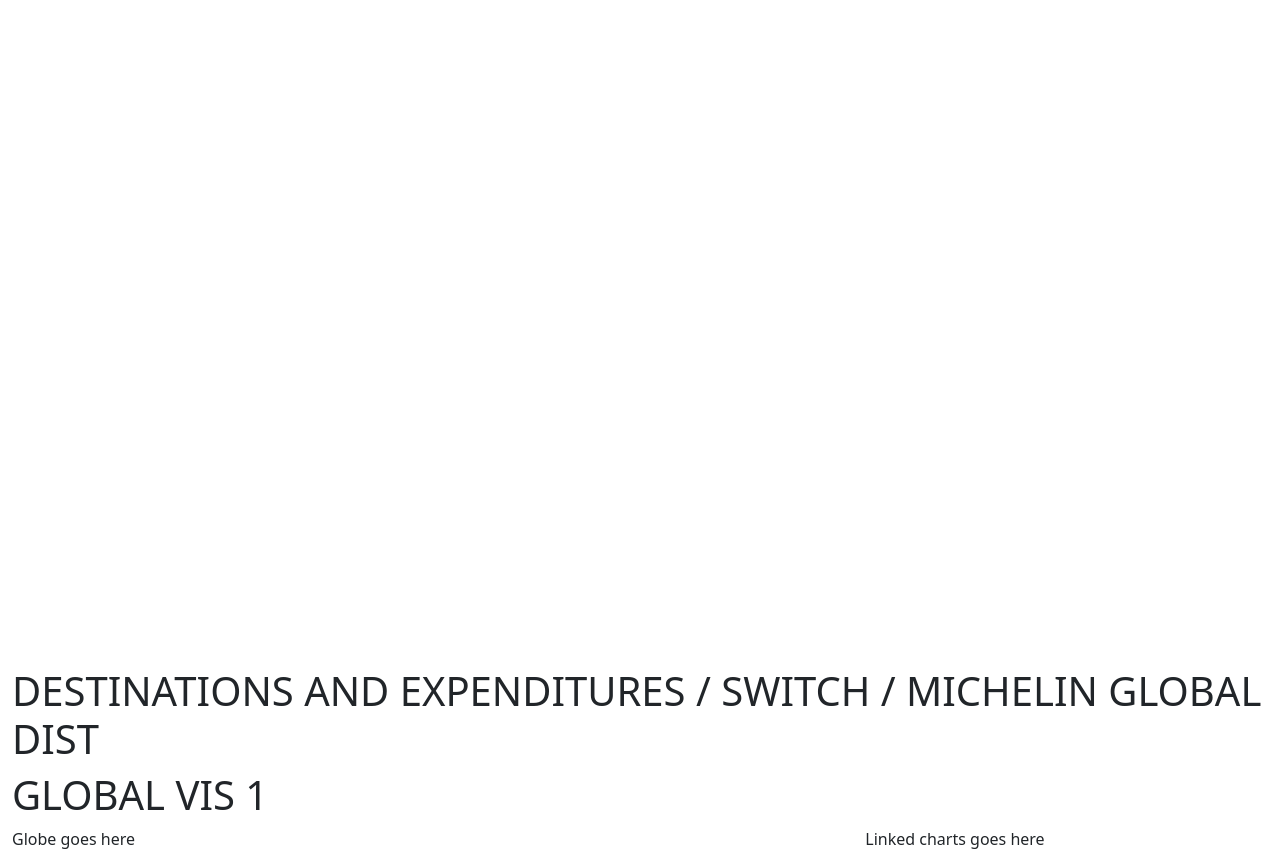
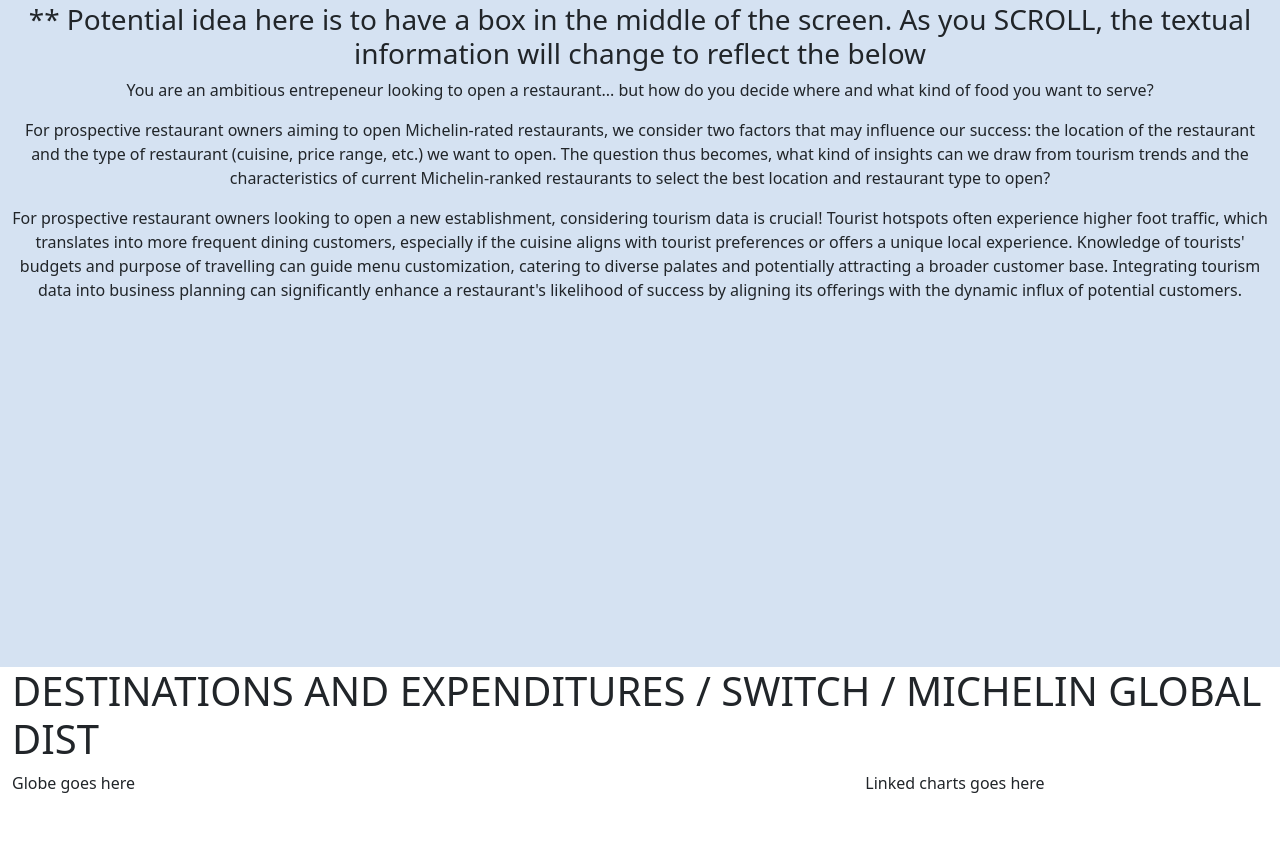
Before and after one commit to cinmeow/cs171_project, a plain HTML site: page index.html in a window 1280 px wide. Shown: the part 933-1800 px from the top of the page. Drawn offline with nearby package versions, Linux system fonts and the light colour scheme; a web font is replaced by a local one.

Commit message:
added random stuff

```diff
--- a/css/style.css
+++ b/css/style.css
@@ -20,3 +20,10 @@
     color: gainsboro;
     font-size: xxx-large;
 }
+
+#proj_intro {
+    padding-top: 10vh;
+    display: inline-block;
+    background-color: #D5E2F2;
+    text-align: center;
+}
--- a/index.html
+++ b/index.html
@@ -29,17 +29,31 @@
 		<!-- PROJECT INTRO INFO -->
 		<div class="container-fluid vh-100" id="proj_intro">
 			<h1> PROJECT INTRO INFO </h1>
+			<h3> ** Potential idea here is to have a box in the middle of the screen. As you SCROLL, the textual information will change to reflect the below</h3>
+			<p>
+				You are an ambitious entrepeneur looking to open a restaurant... but how do you decide where and what kind of food you want to serve?
+			</p>
+			<p>
+				For prospective restaurant owners aiming to open Michelin-rated restaurants, we consider two factors that may influence our success: the location of the restaurant and the type of restaurant (cuisine, price range, etc.) we want to open.
+				The question thus becomes, what kind of insights can we draw from tourism trends and the characteristics of current Michelin-ranked restaurants to select the best location and restaurant type to open?
+			</p>
+			<p>
+				For prospective restaurant owners looking to open a new establishment, considering tourism data is crucial!
+				Tourist hotspots often experience higher foot traffic, which translates into more frequent dining customers, especially if the cuisine aligns with tourist preferences or offers a unique local experience.
+				Knowledge of tourists' budgets and purpose of travelling can guide menu customization, catering to diverse palates and potentially attracting a broader customer base.
+				Integrating tourism data into business planning can significantly enhance a restaurant's likelihood of success by aligning its offerings with the dynamic influx of potential customers.
+
+			</p>
 		</div>
 
 		<!-- GLOBAL VIZ 1: DESTINATIONS AND EXPENDITURES / SWITCH / MICHELIN GLOBAL DIST -->
 		<div class="container-fluid vh-100" id="global_vis_1">
 			<h1>  DESTINATIONS AND EXPENDITURES / SWITCH / MICHELIN GLOBAL DIST </h1>
 			<div class="row">
-				<h1> GLOBAL VIS 1  </h1>
-				<div class="col-8">
+				<div class="col-8" id="globe">
 					Globe goes here
 				</div>
-				<div class="col-4">
+				<div class="col-4" id="globe-linked">
 					Linked charts goes here
 				</div>
 			</div>
@@ -71,6 +85,12 @@
 		</div>
 
 
+		<!--CREDITS AND ABOUT THE TEAM -->
+		<div class="container-fluid vh-100" id="team_outro">
+			<h1> CREDITS AND ABOUT THE TEAM </h1>
+		</div>
+
+
 
 
 
```
Also changed, not shown: js/global_michelin.js (added).
